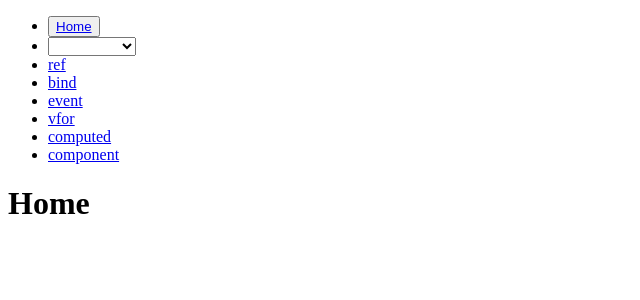
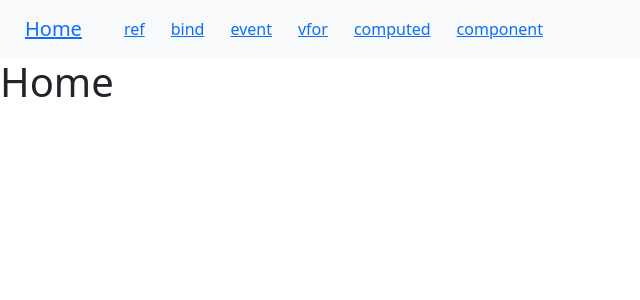
Before and after one commit to ian852364197/Vue-edu-note, a Vue app: page / in a window 1280 px wide. Shown: the top 300 px of the page, without its empty margins (0-640 px from the left). Built offline with nearby package versions, Linux system fonts and the light colour scheme.

Commit message:
feat. layout套上bootstrap

```diff
--- a/package.json
+++ b/package.json
@@ -11,6 +11,7 @@
     "format": "prettier --write src/"
   },
   "dependencies": {
+    "bootstrap": "^5.3.3",
     "pinia": "^2.1.7",
     "vue": "^3.4.29",
     "vue-router": "^4.3.3"
@@ -22,6 +23,7 @@
     "eslint": "^8.57.0",
     "eslint-plugin-vue": "^9.23.0",
     "prettier": "^3.2.5",
+    "sass": "^1.77.8",
     "vite": "^5.3.1"
   }
 }
--- /dev/null
+++ b/src/assets/styles.scss
@@ -0,0 +1 @@
+@import 'bootstrap/scss/bootstrap';
--- a/src/main.js
+++ b/src/main.js
@@ -3,6 +3,8 @@
 
 import App from './App.vue';
 import router from './router';
+
+import '@/assets/styles.scss';
 
 const app = createApp(App);
 
--- a/src/views/LayoutView.vue
+++ b/src/views/LayoutView.vue
@@ -1,6 +1,33 @@
 <template>
   <header>
-    <div>
+    <nav class="navbar navbar-expand-lg bg-body-tertiary">
+      <div class="container-fluid">
+        <button class="btn navbar-brand" @click="destination = ''">
+          <RouterLink to="/">Home</RouterLink>
+        </button>
+        <button
+          class="navbar-toggler"
+          type="button"
+          data-bs-toggle="collapse"
+          data-bs-target="#navbarNav"
+          aria-controls="navbarNav"
+          aria-expanded="false"
+          aria-label="Toggle navigation"
+        >
+          <span class="navbar-toggler-icon"></span>
+        </button>
+        <div class="collapse navbar-collapse" id="navbarNav">
+          <ul class="navbar-nav">
+            <li class="nav-item" v-for="pageName in pages" :key="pageName">
+              <button class="btn nav-item">
+                <RouterLink :to="pageName">{{ pageName }}</RouterLink>
+              </button>
+            </li>
+          </ul>
+        </div>
+      </div>
+    </nav>
+    <!-- <div>
       <nav>
         <ul>
           <li>
@@ -18,7 +45,7 @@
           </li>
         </ul>
       </nav>
-    </div>
+    </div> -->
   </header>
   <RouterView />
 </template>
```
Also changed, not shown: 1 other file (tests, documents, lock files or other folders).
